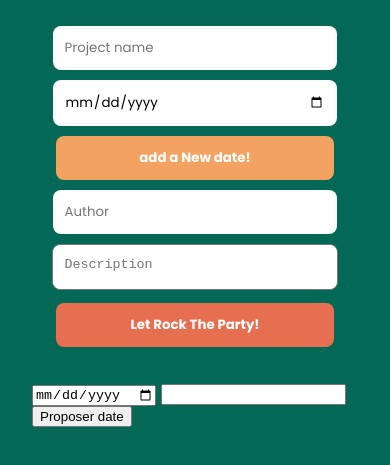
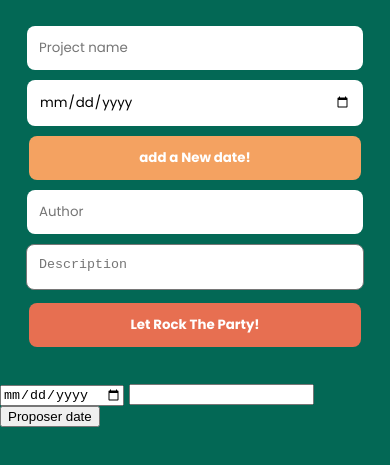
Before and after one commit to Mardixx/didlydoo-app, a website with bundled scripts: page index.html in a window 390 px wide. Shown: the part 75-540 px from the top of the page. Built offline with nearby package versions, Linux system fonts and the light colour scheme; files whose address does not match are found by name; a web font is replaced by a local one.

Commit message:
add responsiveness (but still work to do)

```diff
--- a/SCSS/Styling/_gridSetup.scss
+++ b/SCSS/Styling/_gridSetup.scss
@@ -118,3 +118,10 @@ h1 {
     display: none;
   }
 }
+
+@media (max-width: 768px) {
+  main {
+    width: 100%;
+    margin: 0;
+  }
+}
```
Also changed, not shown: SCSS/style.css, 1 other file.
